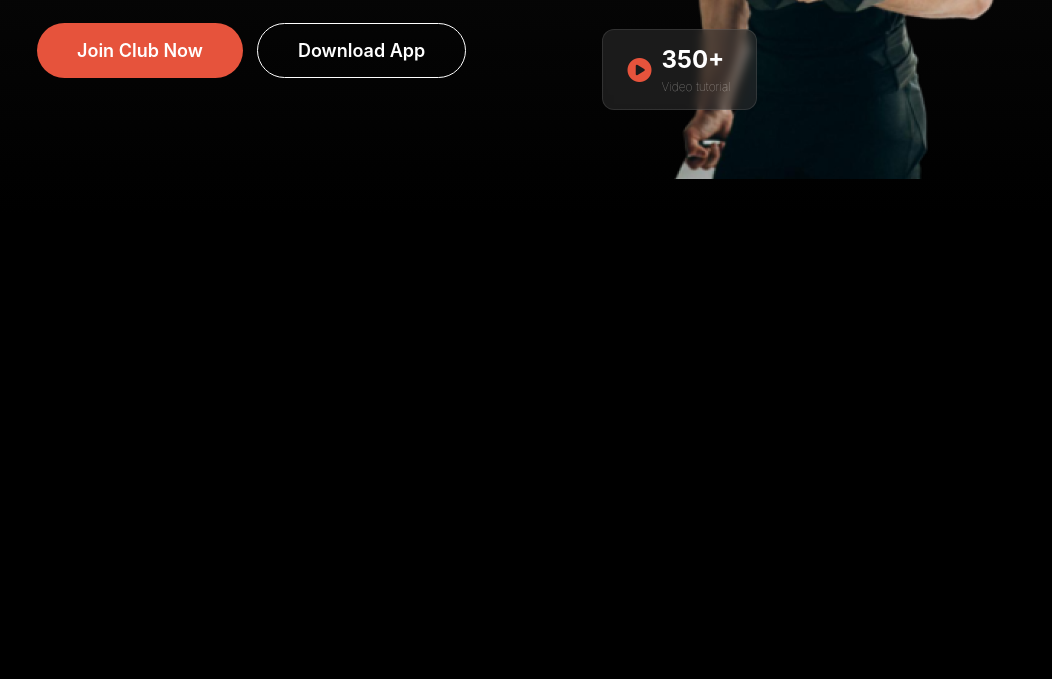
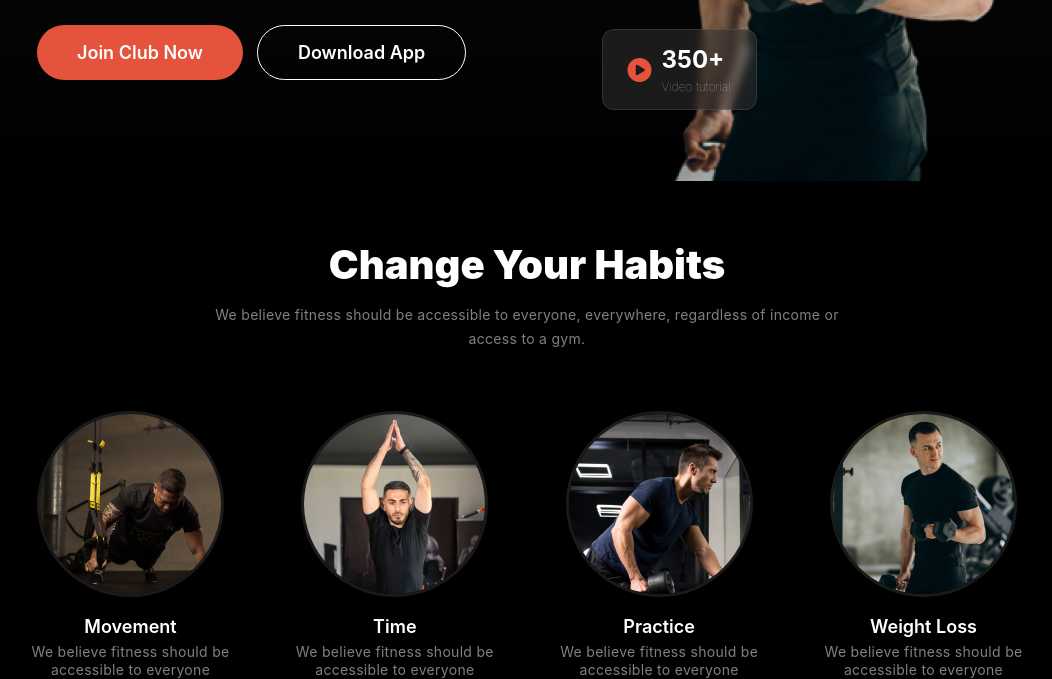
Before and after one commit to Md-Delwar-Hossain-Dulal/reset-Assignment-2, a plain HTML site: page index.html in a window 1280 px wide. Shown: the part 541-1220 px from the top of the page, without its empty margins (113-1165 px from the left). Before the commit the page ends 800 px from the top, so only its background shows below. Drawn offline with Linux system fonts and the light colour scheme; a web font is replaced by a local one.

Commit message:
habits finish

```diff
--- a/index.html
+++ b/index.html
@@ -65,6 +65,36 @@
 
     </section>
 
+    <section class="habits">
+        <div class="habits-title">
+            <h3>Change Your Habits</h3>
+            <p>We believe fitness should be accessible to everyone, everywhere, regardless of income or <br> access to a
+                gym.
+            </p>
+        </div>
+        <div class="habits-flex">
+            <div class="habits-imgdiv">
+                <img src="./images/image 3.png" alt="" class="habits-img">
+                <h4>Movement</h4>
+                <p>We believe fitness should be accessible to everyone</p>
+            </div>
+            <div class="habits-imgdiv">
+                <img src="./images/image 2.png" alt="" class="habits-img">
+                <h4>Time</h4>
+                <p>We believe fitness should be accessible to everyone</p>
+            </div>
+            <div class="habits-imgdiv">
+                <img src="./images/image 4.png" alt="" class="habits-img">
+                <h4>Practice</h4>
+                <p>We believe fitness should be accessible to everyone</p>
+            </div>
+            <div class="habits-imgdiv">
+                <img src="./images/image 5.png" alt="" class="habits-img">
+                <h4>Weight Loss</h4>
+                <p>We believe fitness should be accessible to everyone</p>
+            </div>
+        </div>
+    </section>
 </body>
 
 </html>
--- a/style.css
+++ b/style.css
@@ -5,6 +5,7 @@
 
 body {
     background-color: rgb(0, 0, 0);
+    font-family: "Inter", sans-serif;
 }
 
 @import url('https://fonts.googleapis.com/css2?family=Inter:ital,opsz,wght@0,14..32,100..900;1,14..32,100..900&display=swap');
@@ -17,8 +18,9 @@ body {
 
 .all-section {
     background: linear-gradient(180.00deg, rgb(17, 17, 17), rgba(119, 119, 119, 0) 100%);
-    height: 715px;
+    /* height: 715px; */
     padding-top: 40px;
+    /* height: auto; */
 }
 
 .navbar h1 {
@@ -28,7 +30,6 @@ body {
     font-size: 36px;
     font-weight: 800;
     margin-top: 13px;
-    /* font-family: inter; */
 }
 
 .navbar {
@@ -93,7 +94,6 @@ body {
     font-family: 'Miama', sans-serif;
     font-size: 150px;
     font-weight: 400;
-
 }
 
 .banner-text p {
@@ -104,7 +104,6 @@ body {
     line-height: 24px;
     letter-spacing: 0.5px;
     text-align: left;
-
 }
 
 .button {
@@ -175,10 +174,7 @@ body {
 .play {
     display: flex;
     align-items: center;
-
 }
-
-
 
 .img-text2 {
     color: rgb(255, 255, 255);
@@ -201,6 +197,72 @@ body {
     text-align: left;
 }
 
+/* ? start Change Your Habits */
+
+.habits {
+    padding-top: 60px;
+
+}
+
+.habits-title {
+    width: 80%;
+    margin: 0 auto;
+}
+
+.habits-title h3 {
+    color: rgb(255, 255, 255);
+    font-size: 40px;
+    font-weight: 900;
+    line-height: 120%;
+    text-align: center;
+}
+
+.habits-title p {
+    color: rgba(255, 255, 255, 0.5);
+    padding-top: 14px;
+    font-size: 14px;
+    line-height: 24px;
+    letter-spacing: 0.3px;
+    text-align: center;
+}
+
+.habits-flex {
+    display: flex;
+    width: 80%;
+    margin: 0 auto;
+    padding-top: 60px;
+    justify-content: space-between;
+    align-items: center;
+    text-align: center;
+}
+
+.habits-imgdiv {
+    width: 231px;
+
+}
+
+.habits-img {
+    border-radius: 50%;
+    border: 3px solid #1a1a1a;
+}
+
+.habits-imgdiv h4 {
+    color: rgb(255, 255, 255);
+    font-size: 18px;
+    font-weight: 600;
+    line-height: 120%;
+    letter-spacing: 0%;
+    padding-top: 15px;
+}
+
+.habits-imgdiv p {
+    color: rgba(255, 255, 255, 0.5);
+    padding-top: 5px;
+    font-size: 14px;
+    font-weight: 400;
+    line-height: 18px;
+    letter-spacing: 0.3px;
+}
 
 /* TODO: small device */
 @media (max-width: 576px) {
@@ -309,4 +371,30 @@ body {
         backdrop-filter: blur(20px);
         background: rgba(255, 255, 255, 0.1);
     }
+
+    /* ! habits start */
+    .habits {
+        width: 80%;
+        padding-top: 10px;
+        margin: 0 auto;
+
+    }
+
+    .habits-title h3 {
+        color: rgb(255, 255, 255);
+        font-size: 38px;
+        font-weight: 900;
+        line-height: 120%;
+        text-align: center;
+    }
+
+    .habits-flex {
+        flex-direction: column;
+        width: 100%;
+        gap: 30px;
+    }
+
+    .habits-imgdiv {
+        width: 300px;
+    }
 }
```
